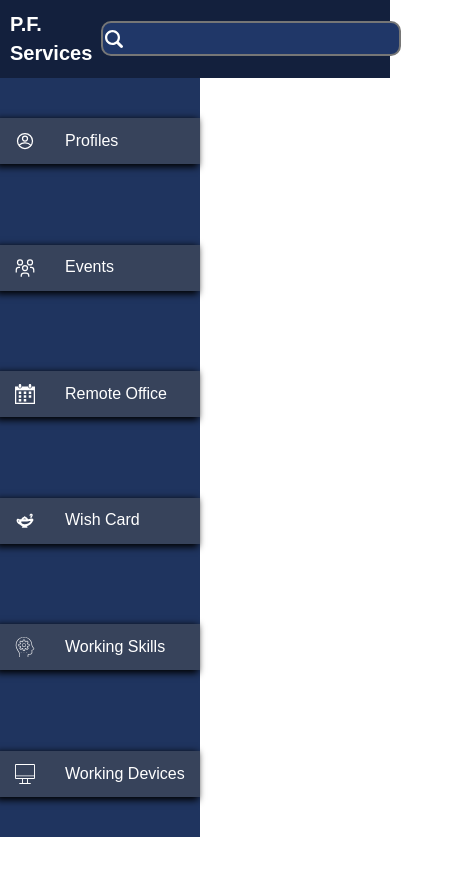
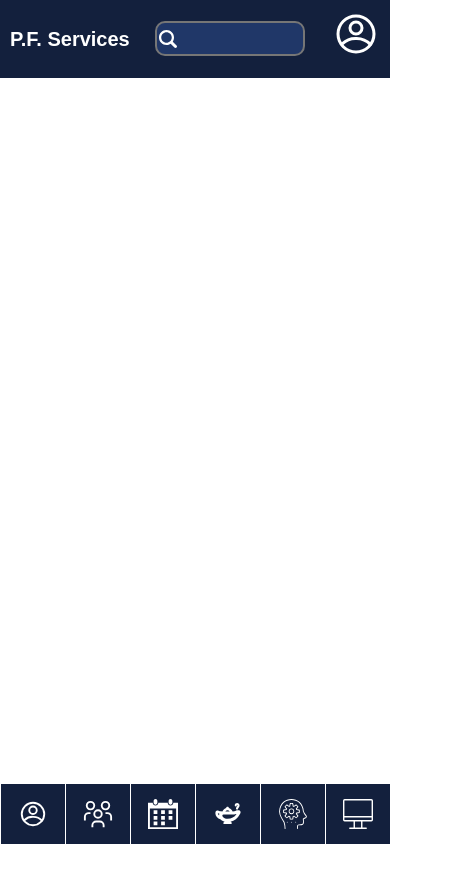
Before and after one commit to artemkuskin/pf-services-client, a React (Create React App) app: page / in a window 390 px wide. Shown: the top 882 px of the page, 469 px wide, since content can reach past the window. Before the commit the page ends 844 px from the top, so only its background shows below. Built offline with nearby package versions, Linux system fonts and the light colour scheme.

Commit message:
add foter and adaptive

```diff
--- a/src/features/layout/ui/index.tsx
+++ b/src/features/layout/ui/index.tsx
@@ -1,6 +1,7 @@
 import { ReactNode } from "react";
 import { Header } from "../../../widgets/header"
 import { LeftSideBar } from "../../../widgets/left-side-bar"
+import { Footer } from "../../../widgets/footer";
 
 interface MyComponentProps {
     children: ReactNode;
@@ -17,6 +18,7 @@ export const Layout = ({ children }: MyComponentProps) => {
 
                 {children}
             </div>
+            <Footer />
         </>
     )
 }
--- a/src/index.css
+++ b/src/index.css
@@ -36,8 +36,12 @@ p {
 
 .contant {
   position: absolute;
-  top: 11%;
+  top: 75px;
   left: 200px;
+
+  @media screen and (max-width: 450px) {
+    position: static;
+  }
 }
 
 .active {
@@ -49,3 +53,13 @@ p {
   background-color: #2a364e;
   box-shadow: 3px 6px 7px 1px;
 }
+
+.active_footer {
+  width: 17%;
+  height: 100%;
+  display: flex;
+  justify-content: center;
+  align-items: center;
+  border-inline-start: 1px solid white;
+  background: #203768;
+}
--- a/src/shared/ui/input/ui/style.module.scss
+++ b/src/shared/ui/input/ui/style.module.scss
@@ -9,8 +9,15 @@
     border-radius: 10px;
     padding-left: 25px;
     border-style: solid;
-    background: rgb(58, 142, 180);
     background: #203768;
+
+    @media screen and (max-width: 450px) {
+        width: 250px;
+    }
+
+    @media screen and (max-width: 390px) {
+        width: 150px;
+    }
 }
 
 .search_logo {
--- /dev/null
+++ b/src/shared/utils/index.ts
@@ -0,0 +1,38 @@
+import device from '../../assets/images/device.svg'
+import calendar from '../../assets/images/calendar.svg'
+import user from '../../assets/images/user.svg'
+import events from '../../assets/images/events.svg'
+import card from '../../assets/images/card.svg'
+import skill from '../../assets/images/skill.svg'
+export const sideMenu = [
+    {
+        name: 'Profiles',
+        href: '/profiles',
+        image: user
+    },
+    {
+        name: 'Events',
+        href: '/events',
+        image: events
+    },
+    {
+        name: 'Remote Office',
+        href: '/remote-office',
+        image: calendar
+    },
+    {
+        name: 'Wish Card',
+        href: '/wish-card',
+        image: card
+    },
+    {
+        name: 'Working Skills',
+        href: '/working-skills',
+        image: skill
+    },
+    {
+        name: 'Working Devices',
+        href: '/working-devices',
+        image: device
+    }
+]
--- /dev/null
+++ b/src/widgets/footer/index.ts
@@ -0,0 +1 @@
+export { Footer } from './ui'
--- /dev/null
+++ b/src/widgets/footer/ui/index.tsx
@@ -0,0 +1,19 @@
+import { NavLink } from 'react-router-dom'
+import { sideMenu } from '../../../shared/utils'
+import styles from './style.module.scss'
+import { Image } from '../../../shared/ui/image'
+export const Footer = () => {
+    return (
+        <footer className={styles.footer}>
+            {
+                sideMenu.map(item => (
+                    <NavLink to={item.href} className={({ isActive, isPending }) =>
+                        isPending ? "pending" : isActive ? "active_footer" : styles.footer_link
+                    } key={item.name}>
+                        <Image src={item.image} alt={item.name} style={styles.footer_image} />
+                    </NavLink >
+                ))
+            }
+        </footer>
+    )
+}
--- /dev/null
+++ b/src/widgets/footer/ui/style.module.scss
@@ -0,0 +1,30 @@
+.footer {
+    display: none;
+    height: 60px;
+    width: 100%;
+    background-color: black;
+    position: absolute;
+    bottom: 0px;
+    background: #13203d;
+
+    @media screen and (max-width: 450px) {
+        display: flex;
+        align-items: center;
+        justify-content: space-around;
+    }
+}
+
+.footer_image {
+    width: 30px;
+    height: 30px;
+}
+
+.footer_link {
+    width: 17%;
+    height: 100%;
+    display: flex;
+    justify-content: center;
+    align-items: center;
+    border-inline-start: 1px solid white;
+
+}
--- a/src/widgets/header/ui/style.module.scss
+++ b/src/widgets/header/ui/style.module.scss
@@ -7,6 +7,7 @@ $colorText: white;
     width: 100%;
     height: 10%;
     background: #13203d;
+    overflow-x: hidden;
 }
 
 .logoImage {
@@ -20,5 +21,10 @@ $colorText: white;
     font-size: 20px;
     font-weight: 900;
     margin: 10px;
-    color: white
+    color: white;
+    text-align: center;
+
+    @media screen and (max-width: 280px) {
+        font-size: 10px;
+    }
 }
--- a/src/widgets/left-side-bar/ui/index.tsx
+++ b/src/widgets/left-side-bar/ui/index.tsx
@@ -1,46 +1,9 @@
-import device from '../../../assets/images/device.svg'
-import calendar from '../../../assets/images/calendar.svg'
-import user from '../../../assets/images/user.svg'
-import events from '../../../assets/images/events.svg'
-import card from '../../../assets/images/card.svg'
-import skill from '../../../assets/images/skill.svg'
+import { sideMenu } from '../../../shared/utils/'
 import styles from './style.module.scss'
 import { Image } from '../../../shared/ui/image'
 import { Link, NavLink } from 'react-router-dom'
 export const LeftSideBar = () => {
 
-    const sideMenu = [
-        {
-            name: 'Profiles',
-            href: '/profiles',
-            image: user
-        },
-        {
-            name: 'Events',
-            href: '/events',
-            image: events
-        },
-        {
-            name: 'Remote Office',
-            href: '/remote-office',
-            image: calendar
-        },
-        {
-            name: 'Wish Card',
-            href: '/wish-card',
-            image: card
-        },
-        {
-            name: 'Working Skills',
-            href: '/working-skills',
-            image: skill
-        },
-        {
-            name: 'Working Devices',
-            href: '/working-devices',
-            image: device
-        }
-    ]
     return (
         <section className={styles.side_bar}>
             {
--- a/src/widgets/left-side-bar/ui/style.module.scss
+++ b/src/widgets/left-side-bar/ui/style.module.scss
@@ -4,15 +4,17 @@
     justify-content: space-around;
     align-items: center;
     width: 200px;
-    height: 90vh;
+    height: 91.6vh;
     background-color: #1f345f;
+
+    @media screen and (max-width: 450px) {
+        display: none;
+    }
 }
 
 .side_bar_image {
     width: 20px;
     height: 20px;
-    color: black;
-
 }
 
 .side_bar_link {
```
